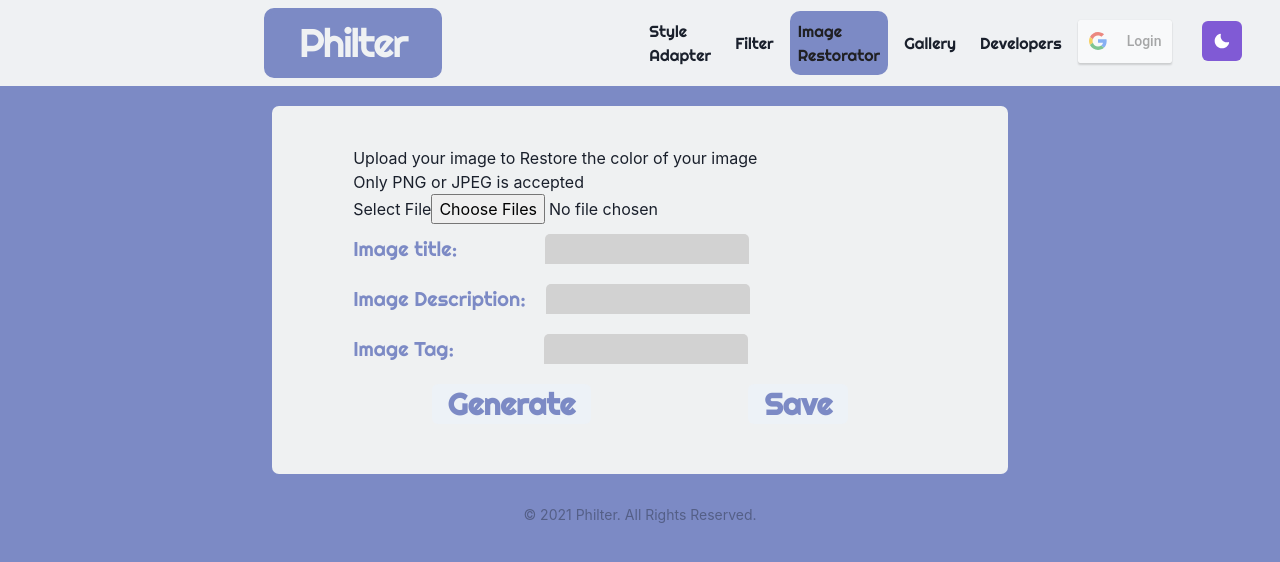
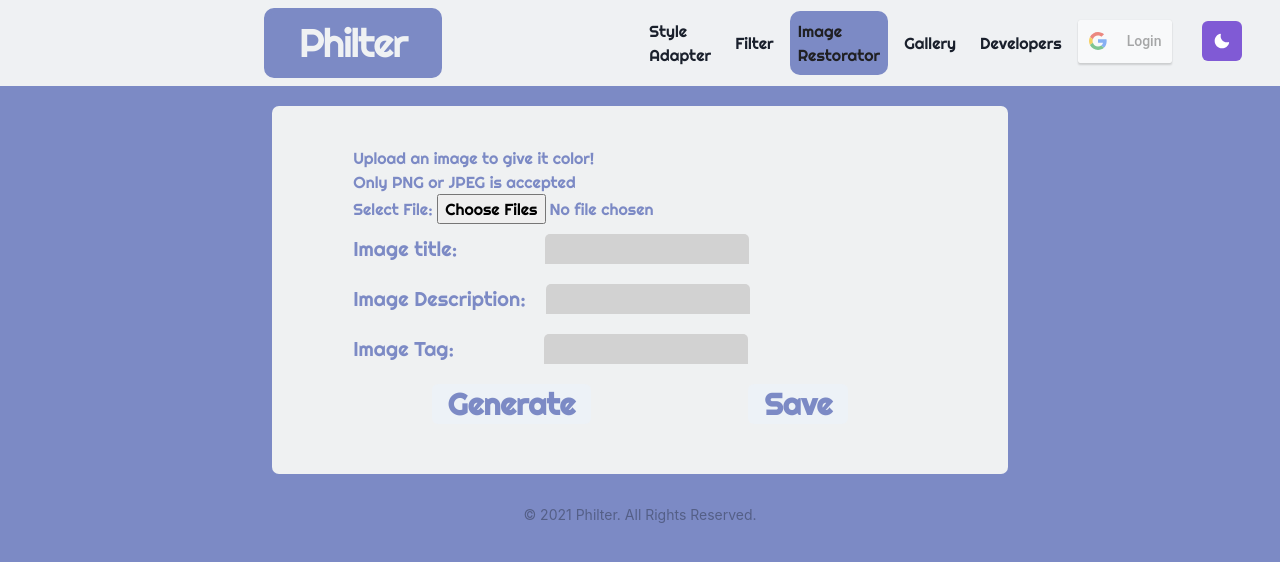
Before and after one commit to philter133/philter, a Next.js app: page /restoration in a window 1280 px wide. Shown: the top 562 px of the page. Built offline with nearby package versions, Linux system fonts and the light colour scheme; a web font is replaced by a local one.

Commit message:
"polished"

```diff
--- a/pages/philter.js
+++ b/pages/philter.js
@@ -146,7 +146,7 @@ const Philter = ({}) => {
           color:"#7C8AC5"
         }}>
         <div >
-          <h1>Upload your image to get philtered image</h1>
+          <h1>Upload an image and add a philter to it!</h1>
         </div>
         <div>
           <h1>Only PNG or JPEG is accepted</h1>
--- a/pages/restoration.js
+++ b/pages/restoration.js
@@ -117,16 +117,19 @@ const Restoration = ({}) => {
         <meta name="keywords" content="restoration" />
       </Head>
       <Container>
-        <div>
+        <div style={{
+          fontFamily: "Righteous, cursive",
+          color:"#7C8AC5"
+        }}>
           <div>
-            <h1>Upload your image to Restore the color of your image </h1>
+            <h1>Upload an image to give it color!</h1>
           </div>
           <div>
             <h1>Only PNG or JPEG is accepted</h1>
           </div>
           <form onSubmit={onFormSubmit}>
             <div>
-              <label>Select File</label>
+              <label>Select File: </label>
               <input
                 type="file"
                 multiple
```
Also changed, not shown: components/GalleryImage.js (+4 -5 lines).
